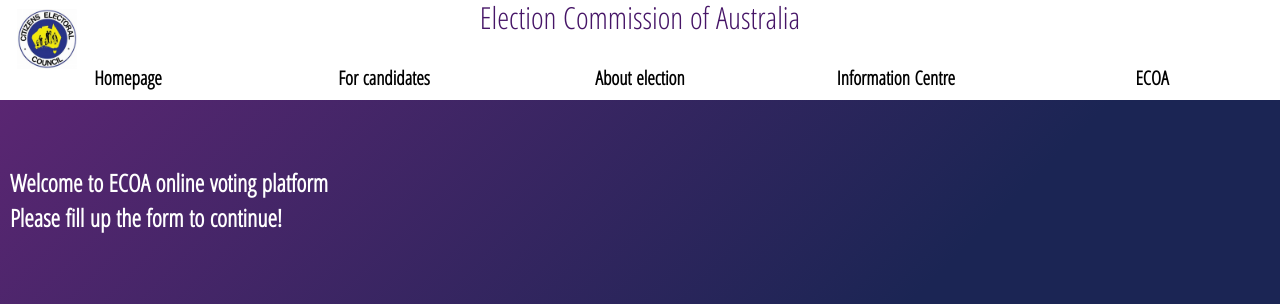
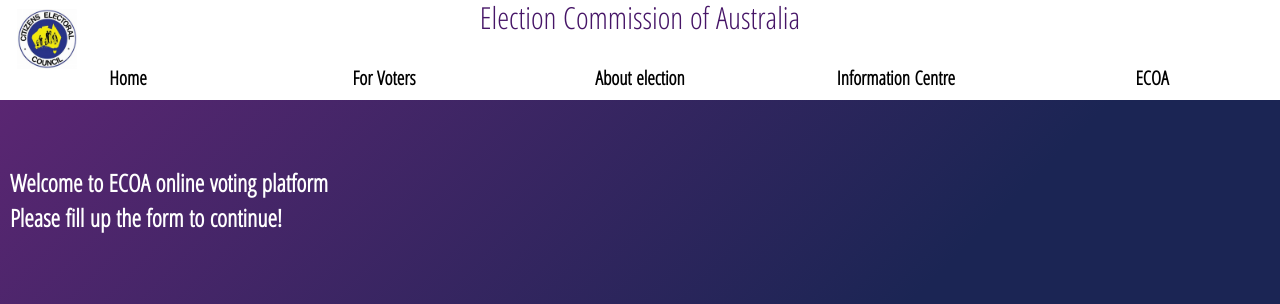
Before and after one commit to Capstone-Team-1/Source-code, a PHP site: page /login.php in a window 1280 px wide. Shown: the top 304 px of the page. Run offline with PHP 8.4, Linux system fonts and the light colour scheme; some libraries are stand-ins or nearby versions.

Commit message:
Update login.php

```diff
--- a/Capstone project/login.php
+++ b/Capstone project/login.php
@@ -78,16 +78,24 @@
       <ion-icon name="menu"></ion-icon>
     </div>
     <div class="container">
+    <div class="item zero"> <a href="./Index.php"> Home</a> </div>
       <div class="item one">
+        <div class="dropdown"> For Voters
+          <div class="dropdown-content">
+            <a href="./login.php">Voter Login</a>
+            <a href="./register.php"> Registration</a>
+          </div>
+        </div>
+      </div>
+      <!-- <div class="item two"> Candidates </div> -->
+      <div class="item three"> <a href="./about.php"> About election</a>
 
-        <a href="./Index.php">Homepage</a>
       </div>
-      <div class="item two">For candidates </div>
-      <div class="item three"> About election </div>
       <div class="item four"> Information Centre</div>
       <div class="item five "> <a href="./admin.php"> ECOA</a> </div>
-      <!---  <div class="item six"><ion-icon name="menu"></ion-icon></div>-->
+
     </div>
+
   </header>
 
 
```
